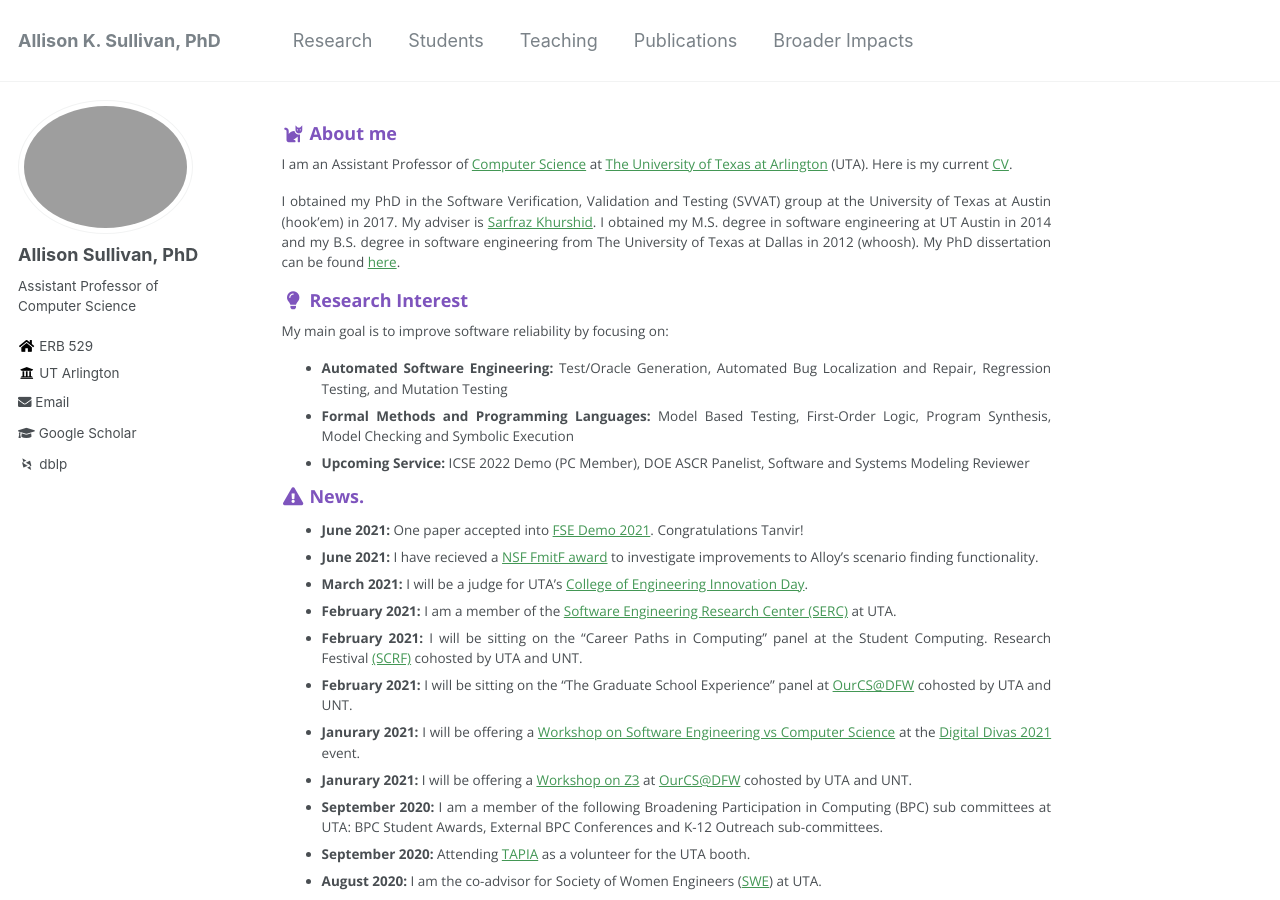
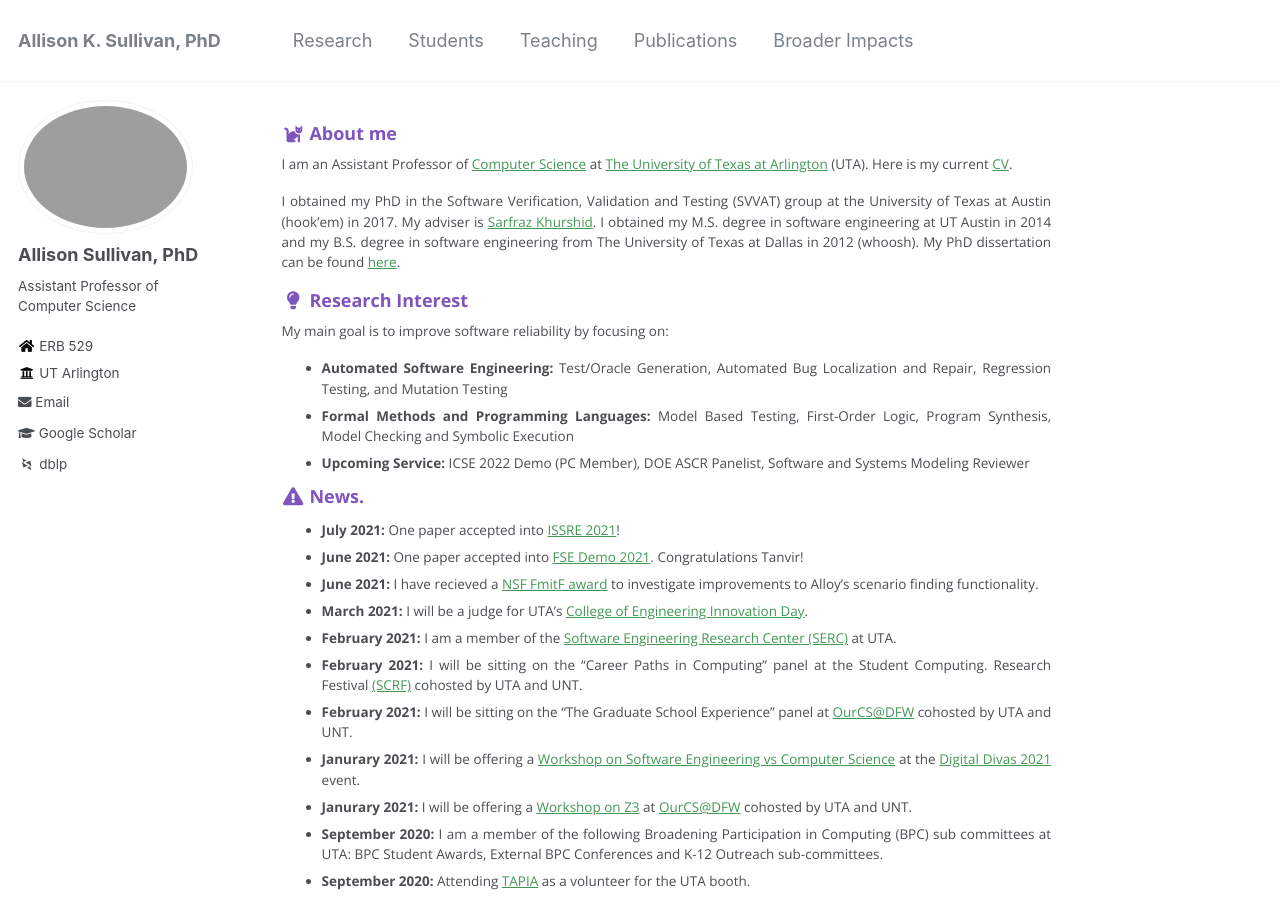
Before and after one commit to Allisonius/allisonius.github.io, a Jekyll site: the page built from _pages/about.md, in a window 1280 px wide and 900 px high. Built offline with Jekyll 4.4.1, drawn with Linux system fonts in a browser that asks for light colours; some web fonts are replaced.

Commit message:
Update about.md

```diff
--- a/_pages/about.md
+++ b/_pages/about.md
@@ -24,6 +24,7 @@ Checking and Symbolic Execution
 
 
 ### <i class="fa fa-fw fa-exclamation-triangle" aria-hidden="true"></i> News.
+* **July 2021:** One paper accepted into [ISSRE 2021](https://http://2021.issre.net/)!
 * **June 2021:** One paper accepted into [FSE Demo 2021](https://2021.esec-fse.org/track/fse-2021-demonstrations). Congratulations Tanvir!
 * **June 2021:** I have recieved a [NSF FmitF award](https://www.nsf.gov/awardsearch/showAward?AWD_ID=2123341&HistoricalAwards=false) to investigate improvements to Alloy's scenario finding functionality.
 * **March 2021:** I will be a judge for UTA's [College of Engineering Innovation Day](https://www.uta.edu/academics/schools-colleges/engineering/students/innovation-day/).
```
